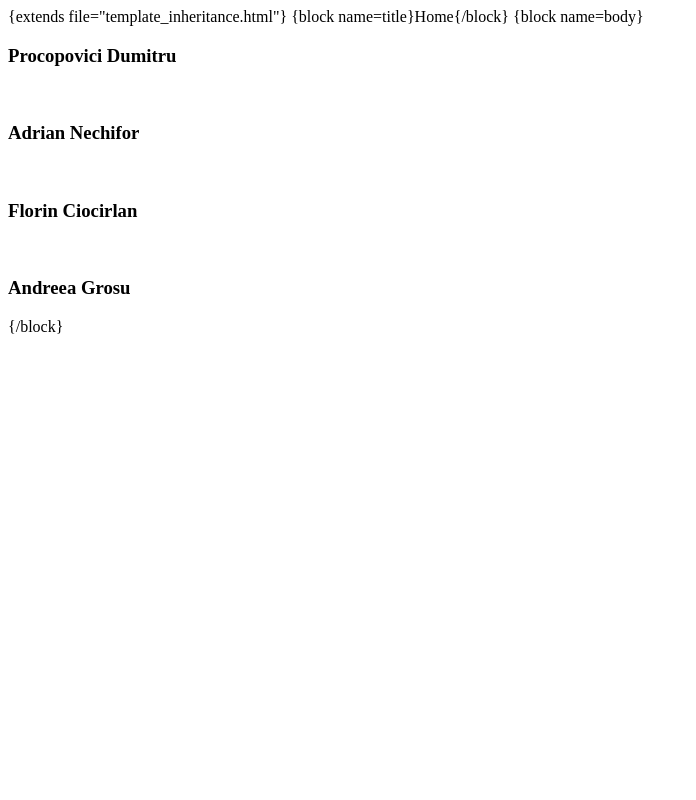
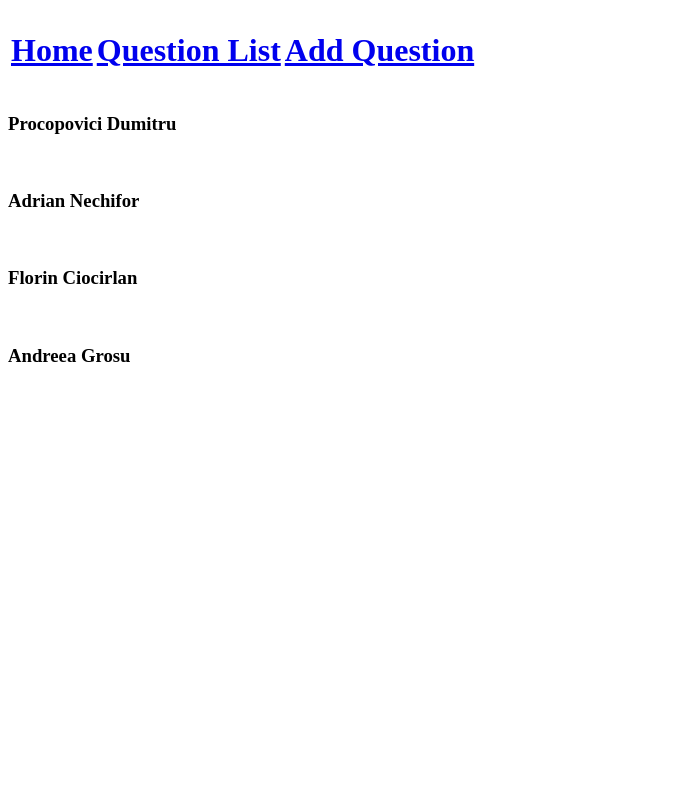
Before and after one commit to dumitruprocopovici/ask-mate, a Flask app: page / in a window 1280 px wide. Shown: the whole page, without its empty margins (0-696 px from the left). Run offline with Flask 2, Linux system fonts and the light colour scheme; lists and menus that the app fills with data are empty.

Commit message:
list added

```diff
--- a/connection.py
+++ b/connection.py
@@ -5,5 +5,5 @@ def read_question():
         csv_reader = csv.reader(csv_file, delimiter = ',', quotechar = '"')
         list_to_return = []
         for row in csv_reader:
-            list_to_return.append(temp_list)
-        return list_to_return
+            list_to_return.append(row)
+        return list_to_return[1:]
--- a/server.py
+++ b/server.py
@@ -5,13 +5,23 @@ app = Flask(__name__)
 
 @app.route('/')
 def home():
-    return render_template('Home.html')
+    return render_template('home.html')
 @app.route('/question_list/')
 def question_data():
     question_data = data_menager.get_data()
+    for i in range(len(question_data)):
+        question_data[i] = question_data[i][:-1]
     return render_template('question_list.html', question_data = question_data)
+@app.route('/question_list/add')
+def add_question():
+    return render_template('add_edit_page.html')
 
-if __name__ == '__main__':
+@app.route('/question_list/<question_id>')
+def display_question(question_id):
+    return render_template('question_page.html', question_id = question_id)
+
+
+if __name__ == "__main__":
     app.run(
         host='127.0.0.1',
         port=5000,
--- a/templates/home.html
+++ b/templates/home.html
@@ -1,11 +1,12 @@
-{extends file="template_inheritance.html"}
+{% extends "layout.html" %}
 
-{block name=title}Home{/block}
+{% block title %} Home {% endblock %}
 
-{block name=body}
+{% block body %}
     <p>
         <h3> Procopovici Dumitru</h3><br>
         <h3> Adrian Nechifor</h3><br>
         <h3> Florin Ciocirlan</h3><br>
         <h3> Andreea Grosu</h3>
-{/block}
+    </p>
+{% endblock %}
--- /dev/null
+++ b/templates/layout.html
@@ -0,0 +1,27 @@
+<!doctype html>
+<html lang="en">
+<head>
+    <meta charset="UTF-8">
+    <meta name="viewport"
+          content="width=device-width, user-scalable=no, initial-scale=1.0, maximum-scale=1.0, minimum-scale=1.0">
+    <meta http-equiv="X-UA-Compatible" content="ie=edge">
+    <title>{% block title %} Default Page Title {% endblock %}</title>
+</head>
+<body>
+    <table>
+        <tr>
+            <th>
+                <h1><a href="/">Home</a></h1>
+            </th>
+            <th>
+                <h1><a href="/question_list/">Question List</a></h1>
+            </th>
+            <th>
+                <h1><a href="/question_list/add">Add Question</a></h1>
+            </th>
+        </tr>
+    </table>
+    {% block body %}
+    {% endblock %}
+</body>
+</html>
--- a/templates/question_page.html
+++ b/templates/question_page.html
@@ -0,0 +1 @@
+{{question_id}}
```
Also changed, not shown: templates/add_edit_page.html (+7 -0 lines), templates/question_list.html (+19 -13 lines), templates/template_inheritance.html (deleted, +0 -17 lines).
